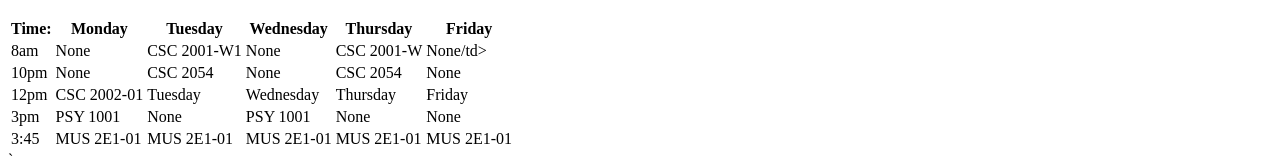
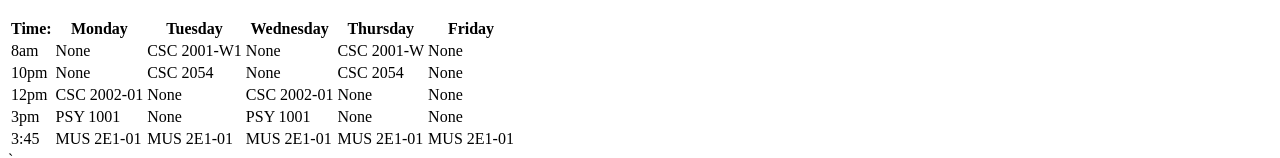
Before and after one commit to adeoluafo/adeoluafo.github.io, a plain HTML site: page index.html in a window 1280 px wide. Shown: the part 782-940 px from the top of the page. Drawn offline with Linux system fonts and the light colour scheme.

Commit message:
Update index.html

```diff
--- a/index.html
+++ b/index.html
@@ -33,13 +33,13 @@
         <th>Time:</th> <th>Monday</th> <th>Tuesday</th> <th>Wednesday</th> <th>Thursday</th> <th>Friday</th>
       </tr>
         <tr>
-          <td>8am</td> <td>None</td> <td>CSC 2001-W1</td> <td>None</td> <td>CSC 2001-W</td> <td>None/td>
+          <td>8am</td> <td>None</td> <td>CSC 2001-W1</td> <td>None</td> <td>CSC 2001-W</td> <td>None</td>
       </tr>
        <tr>
           <td>10pm</td> <td>None</td> <td>CSC 2054</td> <td>None</td> <td>CSC 2054</td> <td>None</td>
       </tr>
        <tr>
-          <td>12pm</td> <td>CSC 2002-01</td> <td>Tuesday</td> <td>Wednesday</td> <td>Thursday</td> <td>Friday</td>
+          <td>12pm</td> <td>CSC 2002-01</td> <td>None</td> <td>CSC 2002-01</td> <td>None</td> <td>None</td>
       </tr>
        <tr>
           <td>3pm</td> <td>PSY 1001</td> <td>None</td> <td>PSY 1001</td> <td>None</td> <td>None</td>
```
